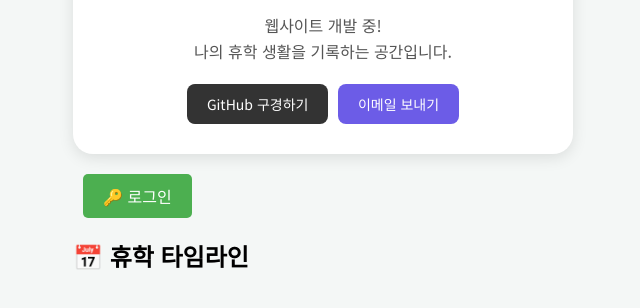
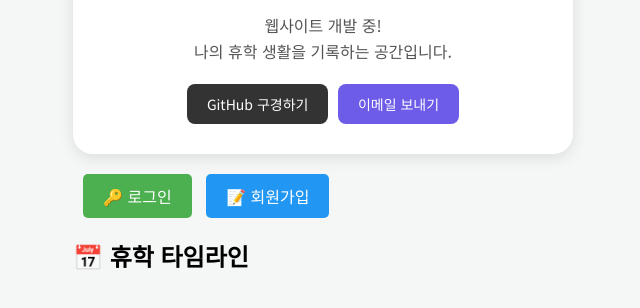
Before and after one commit to tjdekdms0215/My---leave-of-absence-diary, a website: page frontend/index.html in a window 1280 px wide. Shown: the part 230-538 px from the top of the page, without its empty margins (317-957 px from the left). Drawn offline with Linux system fonts and the light colour scheme; no server answers.

Commit message:
웹사이트에 회원가입 페이지 연결하는 버튼 추가

```diff
--- a/frontend/index.html
+++ b/frontend/index.html
@@ -29,6 +29,8 @@
 
             <a href="login.html" id="login-btn" style="display: inline-block; padding: 10px 20px; background-color: #4CAF50; color: white; text-decoration: none; border-radius: 5px; margin-left: 10px;">🔑 로그인</a>
 
+            <a href="signup.html" id="signup-btn" style="display: inline-block; padding: 10px 20px; background-color: #2196F3; color: white; text-decoration: none; border-radius: 5px; margin-left: 10px;">📝 회원가입</a>
+
             <button id="logout-btn" onclick="logout()" style="display: none; padding: 10px 20px; background-color: #f44336; color: white; border: none; cursor: pointer; border-radius: 5px; margin-left: 10px; font-size: 16px; font-weight: bold;">🚪 로그아웃</button>
         </div>
 
--- a/frontend/script.js
+++ b/frontend/script.js
@@ -36,35 +36,33 @@ getTimelineData();
 // ==========================================
 // 🔐 로그인 상태 및 권한(Role) 확인
 // ==========================================
+// script.js 에서 checkLoginStatus 함수 안을 이렇게 고쳐주세요!
 function checkLoginStatus() {
-    // 1. 창고에서 입장권(token)과 등급표(role) 꺼내기
     const token = localStorage.getItem('token');
     const role = localStorage.getItem('role');
 
     const loginBtn = document.getElementById('login-btn');
     const logoutBtn = document.getElementById('logout-btn');
     const writeBtn = document.getElementById('write-btn');
+    const signupBtn = document.getElementById('signup-btn'); // 🌟 회원가입 버튼 찾아오기
 
     if (token) {
-        // [로그인 상태]
         if (loginBtn) loginBtn.style.display = 'none';
+        if (signupBtn) signupBtn.style.display = 'none'; // 🌟 로그인했으면 회원가입 버튼 숨기기
         if (logoutBtn) logoutBtn.style.display = 'inline-block';
 
-        // 🌟 핵심: 등급표가 'admin'(관리자)일 때만 글쓰기 버튼 보여주기!
         if (role === 'admin') {
             if (writeBtn) writeBtn.style.display = 'inline-block';
         } else {
-            // 일반 회원(user)이면 글쓰기 버튼 숨기기
             if (writeBtn) writeBtn.style.display = 'none';
         }
     } else {
-        // [로그아웃 상태]
         if (loginBtn) loginBtn.style.display = 'inline-block';
+        if (signupBtn) signupBtn.style.display = 'inline-block'; // 🌟 로그아웃 상태면 회원가입 버튼 보여주기
         if (logoutBtn) logoutBtn.style.display = 'none';
         if (writeBtn) writeBtn.style.display = 'none';
     }
 }
-
 // ==========================================
 // 🚪 로그아웃 기능
 // ==========================================
```
